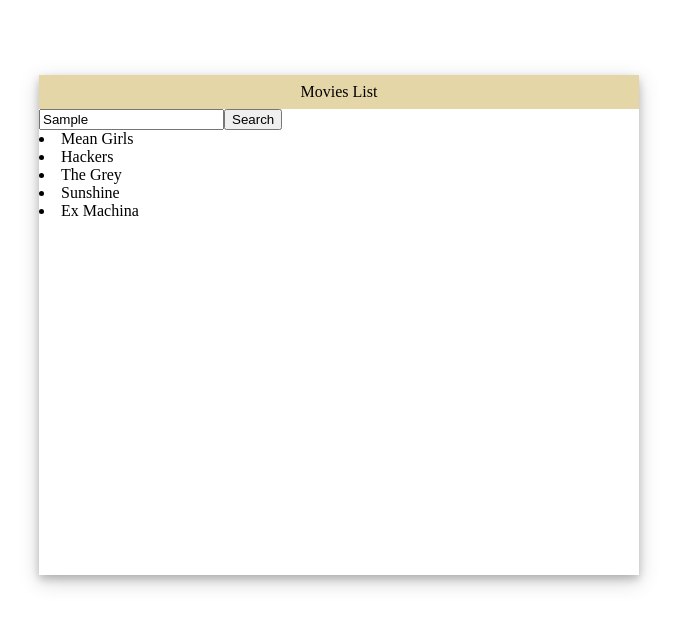
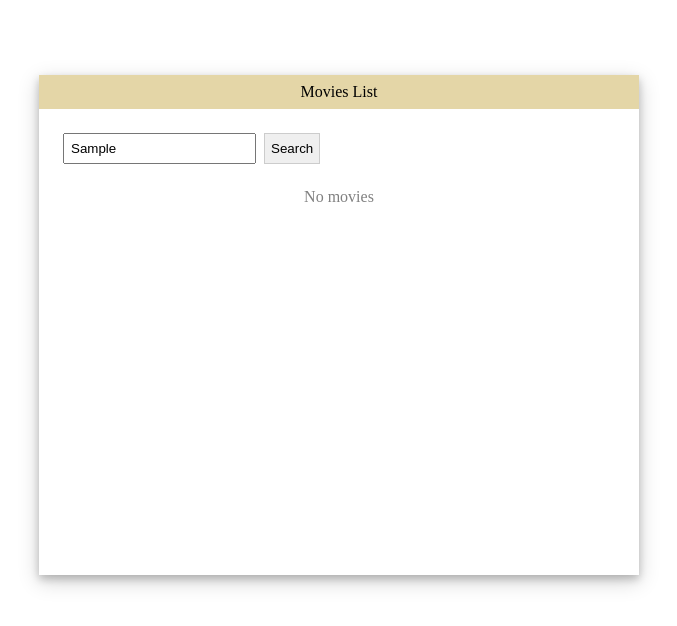
Before and after one commit to FermiDirak/MovieManager, a React app: page / in a window 1280 px wide. Both pictures are taken after typing "Sample" into the empty fields and a click on the button "Search". Shown: the top 626 px of the page, without its empty margins (301-978 px from the left). Built offline with nearby package versions, Linux system fonts and the light colour scheme; the HTML template or start-up script is replaced by a standard one.

Commit message:
added 404 no Movie matched query

```diff
--- /dev/null
+++ b/client/src/components/NoMovie.jsx
@@ -0,0 +1,18 @@
+import React from 'react';
+import ReactDOM  from 'react-dom';
+import PropTypes from 'prop-types';
+
+var NoMovie = () => {
+	let style = {
+		width: '100%',
+		textAlign: 'center',
+		color: 'grey',
+	}
+	return (
+		<span style={style}>
+			No movies
+		</span>
+	);
+};
+
+export default NoMovie;
--- a/client/src/components/Search.jsx
+++ b/client/src/components/Search.jsx
@@ -12,6 +12,7 @@ class Search extends React.Component {
 
 	onChangeText(event) {
 		this.setState({inputText: event.target.value});
+		this.props.onSearch(event.target.value);
 	}
 
 	onSubmit() {
@@ -19,13 +20,40 @@ class Search extends React.Component {
 	}
 
 	render() {
+		let styles = {
+			searchBox: {
+				display: 'flex',
+				flexDirection: 'row',
+				margin: '24px',
+				marginLeft: '24px',
+			},
+
+			input: {
+				padding: '6px',
+				fontSize: '10pt',
+			},
+
+			button: {
+				marginLeft: '8px',
+				border: '1px solid #ccc',
+			},
+
+
+		}
+
 		return (
-			<div>
+			<div style={styles.searchBox}>
 				<input type='text'
 					placeholder='search..'
+					style={styles.input}
 					onChange={(event) => {this.onChangeText(event)}}
 				/>
-				<button onClick={() => {this.onSubmit()}}> Search </button>
+				<button
+					style={styles.button}
+					onClick={() => {this.onSubmit()}}
+				>
+					Search
+				</button>
 			</div>
 		);
 	}
--- a/client/src/index.jsx
+++ b/client/src/index.jsx
@@ -1,6 +1,7 @@
 import React from 'react';
 import ReactDOM  from 'react-dom';
 import Search from './components/Search.jsx';
+import NoMovie from './components/NoMovie.jsx';
 
 class MovieList extends React.Component {
   constructor() {
@@ -13,11 +14,24 @@ class MovieList extends React.Component {
         {title: 'Sunshine'},
         {title: 'Ex Machina'},
       ],
+      selectedMovies: [
+
+      ],
     }
   }
 
+  componentDidMount() {
+    this.onSearch('');
+  }
+
   onSearch(searchText) {
-    console.log(searchText);
+    var selectedMovies = this.state.movies.filter(function(movie) {
+      return movie.title.toLowerCase().includes(searchText);
+    });
+
+    console.log(selectedMovies);
+
+    this.setState({selectedMovies: selectedMovies});
   }
 
   render() {
@@ -36,11 +50,11 @@ class MovieList extends React.Component {
         background: '#E4D6A7',
         textAlign: 'center',
         padding: '8px',
-      }
+      },
     }
 
-    let moviesList = this.state.movies.map(function(movie, index) {
-      return <li key={index}>{movie.title}</li>
+    let moviesList = this.state.selectedMovies.map(function(movie, index) {
+      return <div key={index}>{movie.title}</div>
     });
 
     console.log(moviesList);
@@ -48,8 +62,12 @@ class MovieList extends React.Component {
     return (
       <div style={styles.app}>
         <span style={styles.header}>Movies List</span>
-        <Search onSearch={this.onSearch}/>
-        { moviesList }
+        <Search onSearch={(searchText) => {this.onSearch(searchText)}}/>
+        {
+          moviesList.length !== 0
+            ? moviesList
+            : <NoMovie/>
+        }
       </div>
     );
   }
```
Also changed, not shown: client/src/components/MoviesList.jsx (added), 1 other file (tests, documents, lock files or other folders).
